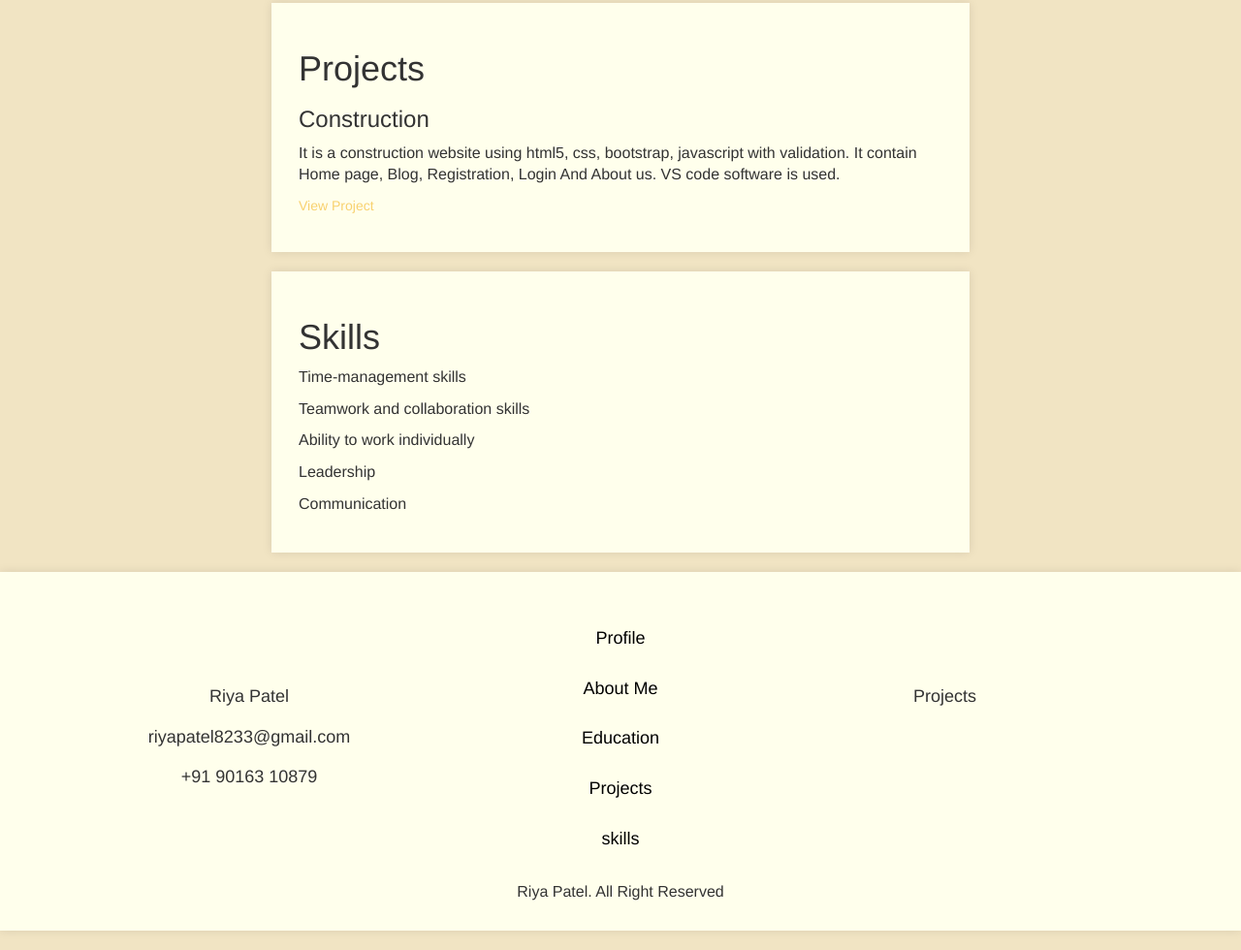
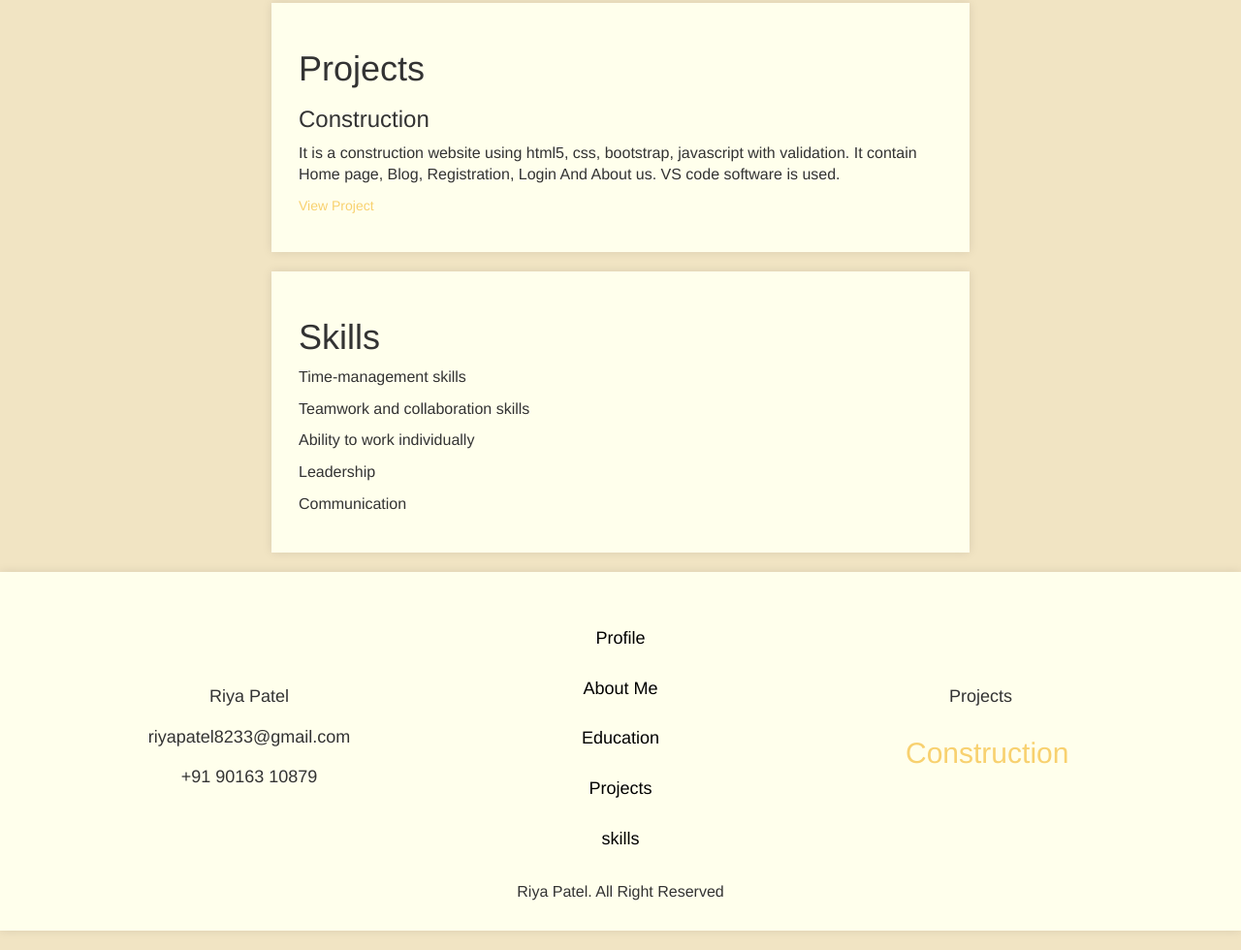
Before and after one commit to Riya8233/resume, a plain HTML site: page index.html in a window 1280 px wide. Shown: the part 996-1976 px from the top of the page at 97% size. Drawn offline with Linux system fonts and the light colour scheme.

Commit message:
third commit

```diff
--- a/index.html
+++ b/index.html
@@ -130,8 +130,8 @@
                     </center>
                     <div class="col-sm-4">
                         <div class="i2">
-                            <p>Projects</p>
-                            <a href="construction/home.html"></a>
+                            <p style="margin-left: 37px;">Projects</p>
+                            <a href="construction/home.html"><h2 >Construction</h2></a>
                         </div>
                     </div>
                 </div>
```
